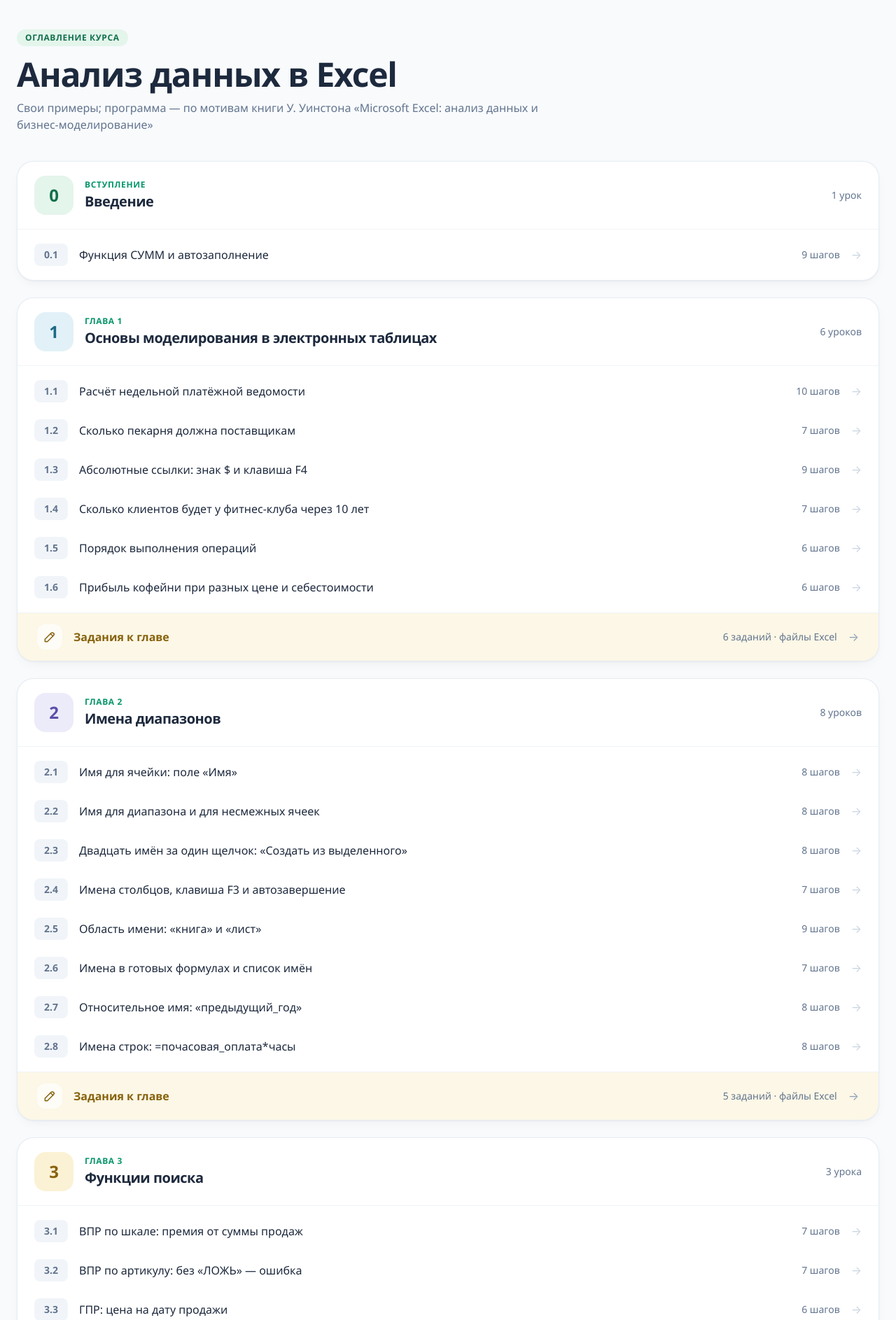
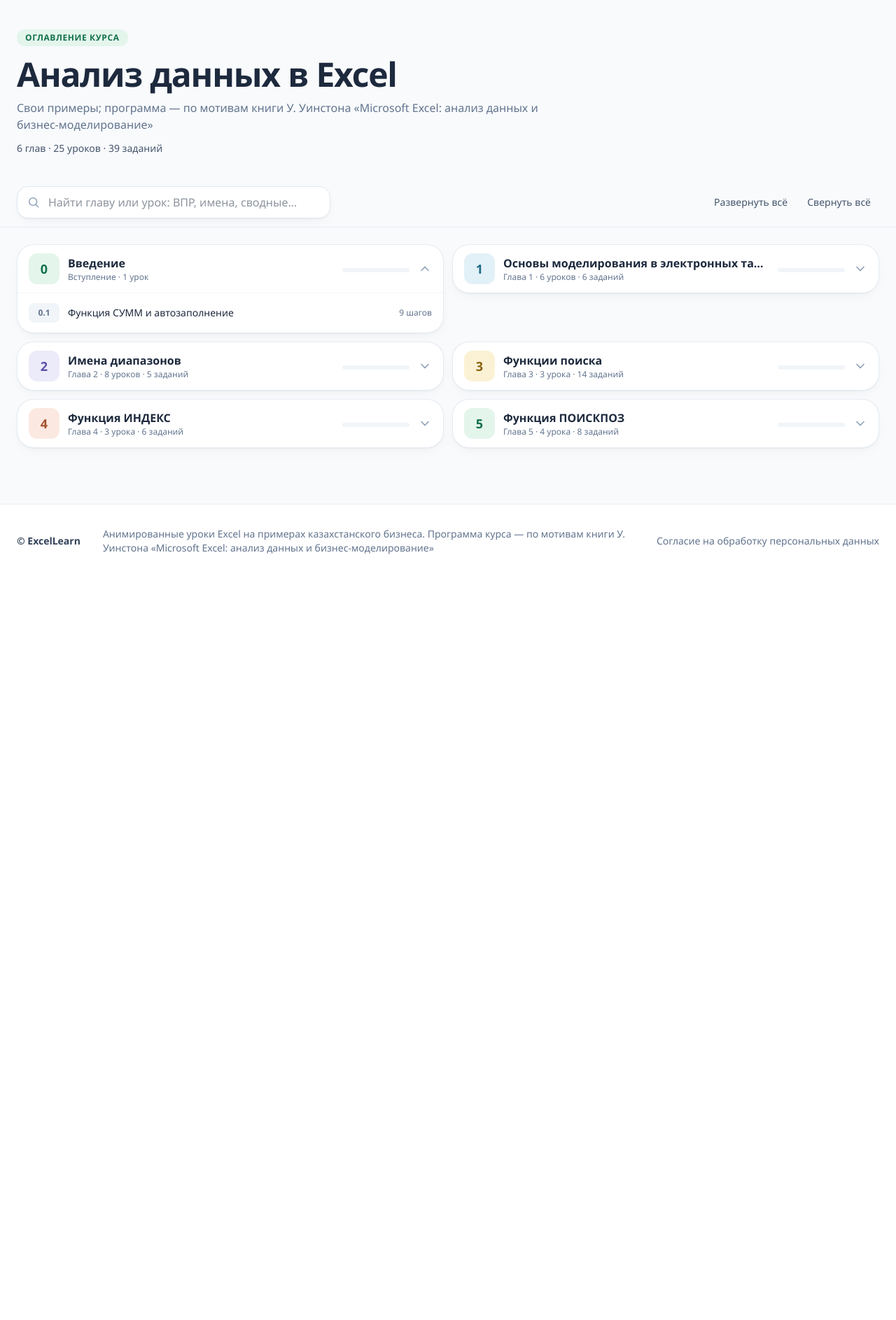
Before and after one commit to zhzhumabekov/ExcelLearn, a Django app: page /course/ in a window 1280 px wide. Shown: the part 65-1951 px from the top of the page at 70% size. After the commit the page ends 857 px from the top, so only its background shows below. Run offline with Django 5.2, Linux system fonts and the light colour scheme; style sheets or scripts are compiled from the project's sources.

Commit message:
feat(catalog): оглавление на 90 глав — компактные главы-аккордеоны, поиск и фильтр
- Главы — сворачиваемые строки (<details>) в две колонки: номер, название, число
  уроков и заданий, мини-полоса прогресса; уроки раскрываются по щелчку
- Сразу раскрыты главы с начатыми уроками, иначе первая непройденная (у гостя —
  по прогрессу в браузере); ссылка #chNN раскрывает и показывает главу
- Главы без уроков — приглушённые строки «уроки готовятся», их можно скрыть
- Поиск по названиям глав и уроков (липкая панель): совпали уроки — глава
  раскрыта и видны только они; после очистки раскрытие возвращается
- Кнопки «Развернуть всё» / «Свернуть всё»; счётчики глав, уроков и заданий
- e2e: раскрытие первой главы и по ссылке, поиск

Co-Authored-By: Claude Opus 5.5 <noreply@anthropic.com>

```diff
--- a/apps/catalog/templates/catalog/course.html
+++ b/apps/catalog/templates/catalog/course.html
@@ -8,68 +8,97 @@
     <p class="eyebrow">Оглавление курса</p>
     <h1 class="mt-4 text-4xl font-extrabold tracking-tight sm:text-5xl">{{ course.title }}</h1>
     {% if course.source %}<p class="mt-3 text-slate-500">{{ course.source }}</p>{% endif %}
+    <p class="mt-3 text-sm font-medium text-slate-600">
+      {{ chapters|length|ru_plural:"глава,главы,глав" }} · {{ lesson_count|ru_plural:"урок,урока,уроков" }} · {{ exercise_count|ru_plural:"задание,задания,заданий" }}
+    </p>
   </div>
 
+  {# Поиск и фильтры — static/js/course-page.js #}
+  <div class="sticky top-[65px] z-20 -mx-4 mt-8 flex flex-wrap items-center gap-3 border-b border-slate-200/70 bg-slate-50/95 px-4 py-3 backdrop-blur sm:-mx-6 sm:px-6" data-course-tools>
+    <label class="relative min-w-60 flex-1 sm:max-w-md">
+      <span class="sr-only">Поиск по главам и урокам</span>
+      <svg viewBox="0 0 24 24" class="pointer-events-none absolute top-1/2 left-3.5 size-5 -translate-y-1/2 text-slate-400" fill="none" stroke="currentColor" stroke-width="1.8" stroke-linecap="round" aria-hidden="true"><circle cx="11" cy="11" r="6.5"/><path d="m20 20-4.2-4.2"/></svg>
+      <input type="search" data-course-search placeholder="Найти главу или урок: ВПР, имена, сводные…"
+             class="w-full rounded-2xl border border-slate-200 bg-white py-2.5 pr-3 pl-11 shadow-soft transition focus:border-brand-500 focus:ring-4 focus:ring-brand-500/15 focus:outline-none">
+    </label>
+    {% if empty_count %}
+      <label class="flex cursor-pointer items-center gap-2 rounded-xl px-2 py-1.5 text-sm text-slate-600 hover:bg-slate-900/5">
+        <input type="checkbox" data-course-hide-empty class="size-4">
+        Скрыть главы без уроков <span class="text-slate-400">({{ empty_count }})</span>
+      </label>
+    {% endif %}
+    <span class="ml-auto flex gap-1 text-sm">
+      <button type="button" data-course-expand="1" class="nav-link">Развернуть всё</button>
+      <button type="button" data-course-expand="0" class="nav-link">Свернуть всё</button>
+    </span>
+  </div>
+  <p class="mt-8 hidden rounded-2xl bg-white px-5 py-4 text-slate-500" data-course-nothing>
+    Ничего не нашлось. Попробуйте другое слово — например, название функции.
+  </p>
+
   {# Статусы: у вошедшего — с сервера; у гостя их проставляет static/js/course-page.js из браузера #}
-  <ol class="mt-10 space-y-6" data-course data-guest="{{ user.is_authenticated|yesno:'0,1' }}">
+  <ol class="mt-6 grid items-start gap-3 lg:grid-cols-2" data-course data-guest="{{ user.is_authenticated|yesno:'0,1' }}">
     {% for entry in chapters %}
-      <li class="card scroll-mt-24 overflow-hidden" id="{{ entry.chapter.id }}" data-chapter>
-        <div class="flex flex-wrap items-center gap-4 px-5 py-5 sm:px-6">
-          <span class="grid size-14 flex-none place-items-center rounded-2xl {% cycle 'bg-mint text-mint-ink' 'bg-sky text-sky-ink' 'bg-lavender text-lavender-ink' 'bg-butter text-butter-ink' 'bg-peach text-peach-ink' %} font-display text-2xl font-extrabold">
-            {{ entry.chapter.number }}
+      {% cycle 'bg-mint text-mint-ink' 'bg-sky text-sky-ink' 'bg-lavender text-lavender-ink' 'bg-butter text-butter-ink' 'bg-peach text-peach-ink' as tone silent %}
+      <li class="scroll-mt-40" id="{{ entry.chapter.id }}" data-chapter data-number="{{ entry.chapter.number }}"
+          data-search="{{ entry.chapter.title|lower }}" {% if not entry.lessons %}data-empty{% endif %}>
+        {% if entry.lessons %}
+          <details class="card group overflow-hidden" {% if entry.open %}open{% endif %}>
+            <summary class="flex cursor-pointer list-none items-center gap-3 px-4 py-3 transition hover:bg-slate-50 [&::-webkit-details-marker]:hidden">
+              <span class="grid size-11 flex-none place-items-center rounded-xl {{ tone }} font-display text-lg font-extrabold">{{ entry.chapter.number }}</span>
+              <h2 class="min-w-0 flex-1">
+                <span class="block truncate font-bold">{{ entry.chapter.title }}</span>
+                <span class="block text-xs text-slate-500">
+                  {% if entry.chapter.number %}Глава {{ entry.chapter.number }}{% else %}Вступление{% endif %}
+                  · {{ entry.lessons|length|ru_plural:"урок,урока,уроков" }}{% if entry.exercise_count %} · {{ entry.exercise_count|ru_plural:"задание,задания,заданий" }}{% endif %}
                 </span>
-          <h2 class="min-w-0 flex-1">
-            <span class="block text-xs font-bold tracking-wider text-brand-600 uppercase">
-              {% if entry.chapter.number %}Глава {{ entry.chapter.number }}{% else %}Вступление{% endif %}
+              </h2>
+              <span class="hidden w-24 flex-none text-right sm:block">
+                <span class="block text-xs font-medium text-slate-500" data-chapter-percent>{% if user.is_authenticated %}пройдено {{ entry.percent }}%{% endif %}</span>
+                <span class="mt-1 block h-1.5 overflow-hidden rounded-full bg-slate-100">
+                  <span class="block h-full rounded-full bg-brand-500" style="width: {{ entry.percent }}%" data-chapter-bar></span>
                 </span>
-            <span class="mt-0.5 block text-xl font-bold tracking-tight">{{ entry.chapter.title }}</span>
-          </h2>
-          {% if entry.lessons %}
-            <div class="w-full sm:w-44">
-              <span class="block text-right text-sm font-medium text-slate-500" data-chapter-percent>
-                {% if user.is_authenticated %}пройдено {{ entry.percent }}%{% else %}{{ entry.lessons|length|ru_plural:"урок,урока,уроков" }}{% endif %}
               </span>
-              {% if user.is_authenticated %}
-                <span class="mt-1.5 block h-2 overflow-hidden rounded-full bg-slate-100">
-                  <span class="block h-full rounded-full bg-brand-500" style="width: {{ entry.percent }}%"></span>
-                </span>
-              {% endif %}
-            </div>
-          {% endif %}
-        </div>
-        {% if entry.lessons %}
-          <ol class="border-t border-slate-100 p-2">
+              <svg viewBox="0 0 24 24" class="size-5 flex-none text-slate-400 transition group-open:rotate-180" fill="none" stroke="currentColor" stroke-width="2" stroke-linecap="round" aria-hidden="true"><path d="m6 9 6 6 6-6"/></svg>
+            </summary>
+            <ol class="border-t border-slate-100 p-1.5">
               {% for item in entry.lessons %}
-              <li data-lesson="{{ item.lesson.id }}" data-steps="{{ item.lesson.steps|length }}">
+                <li data-lesson="{{ item.lesson.id }}" data-steps="{{ item.lesson.steps|length }}" data-search="{{ item.lesson.title|lower }}">
                   <a href="{% url 'catalog:lesson' item.lesson.id %}"
-                   class="group flex items-center gap-4 rounded-2xl px-3 py-3 transition hover:bg-slate-50 sm:px-4">
-                  <span class="grid h-8 w-12 flex-none place-items-center rounded-lg bg-slate-100 text-sm font-semibold tabular-nums text-slate-500 transition group-hover:bg-mint group-hover:text-mint-ink">{{ entry.chapter.number }}.{{ item.lesson.order }}</span>
-                  <span class="flex-1 font-medium">{{ item.lesson.title }}</span>
-                  <span class="text-sm whitespace-nowrap" data-status>
+                     class="group/l flex items-center gap-3 rounded-xl px-2.5 py-2 transition hover:bg-slate-50">
+                    <span class="grid h-7 w-11 flex-none place-items-center rounded-lg bg-slate-100 text-xs font-semibold tabular-nums text-slate-500 transition group-hover/l:bg-mint group-hover/l:text-mint-ink">{{ entry.chapter.number }}.{{ item.lesson.order }}</span>
+                    <span class="flex-1 text-sm font-medium">{{ item.lesson.title }}</span>
+                    <span class="text-xs whitespace-nowrap" data-status>
                       {% if item.progress.completed %}
-                      <span class="rounded-full bg-mint px-2.5 py-1 font-semibold text-mint-ink">✓ Пройден</span>
+                        <span class="rounded-full bg-mint px-2 py-0.5 font-semibold text-mint-ink">✓ Пройден</span>
                       {% elif item.progress %}
-                      <span class="rounded-full bg-butter px-2.5 py-1 font-semibold text-butter-ink">Шаг {{ item.progress.last_step|add:1 }} из {{ item.lesson.steps|length }}</span>
+                        <span class="rounded-full bg-butter px-2 py-0.5 font-semibold text-butter-ink">Шаг {{ item.progress.last_step|add:1 }} из {{ item.lesson.steps|length }}</span>
                       {% else %}
                         <span class="text-slate-500">{{ item.lesson.steps|length|ru_plural:"шаг,шага,шагов" }}</span>
                       {% endif %}
                     </span>
-                  <span class="text-slate-300 transition group-hover:translate-x-0.5 group-hover:text-brand-500" aria-hidden="true">→</span>
                   </a>
                 </li>
               {% endfor %}
             </ol>
             {% if entry.exercise_count %}
               <a href="{% url 'catalog:exercises' entry.chapter.id %}" data-exercises
-               class="group flex items-center gap-4 border-t border-slate-100 bg-butter/60 px-5 py-4 transition hover:bg-butter sm:px-7">
-              <span class="grid size-9 flex-none place-items-center rounded-xl bg-white/70 text-butter-ink">{% include "_icon.html" with name="pencil" cls="size-5" %}</span>
+                 class="group/e flex items-center gap-3 border-t border-slate-100 bg-butter/60 px-4 py-2.5 text-sm transition hover:bg-butter">
+                <span class="grid size-7 flex-none place-items-center rounded-lg bg-white/70 text-butter-ink">{% include "_icon.html" with name="pencil" cls="size-4" %}</span>
                 <span class="flex-1 font-semibold text-butter-ink">Задания к главе</span>
-              <span class="text-sm text-slate-500">{{ entry.exercise_count|ru_plural:"задание,задания,заданий" }} · файлы Excel</span>
-              <span class="text-slate-400 transition group-hover:translate-x-0.5" aria-hidden="true">→</span>
+                <span class="text-xs text-slate-500">{{ entry.exercise_count|ru_plural:"задание,задания,заданий" }} · файлы Excel</span>
+                <span class="text-slate-400 transition group-hover/e:translate-x-0.5" aria-hidden="true">→</span>
               </a>
             {% endif %}
+          </details>
         {% else %}
-          <p class="border-t border-slate-100 px-6 py-4 text-sm text-slate-500">Уроки готовятся.</p>
+          <div class="flex items-center gap-3 rounded-3xl border border-dashed border-slate-200 px-4 py-3 text-slate-400">
+            <span class="grid size-11 flex-none place-items-center rounded-xl bg-slate-100 font-display text-lg font-extrabold">{{ entry.chapter.number }}</span>
+            <h2 class="min-w-0 flex-1">
+              <span class="block truncate font-semibold text-slate-500">{{ entry.chapter.title }}</span>
+              <span class="block text-xs">Глава {{ entry.chapter.number }} · уроки готовятся</span>
+            </h2>
+          </div>
         {% endif %}
       </li>
     {% endfor %}
--- a/apps/catalog/views.py
+++ b/apps/catalog/views.py
@@ -42,7 +42,28 @@ def course(request):
                 "exercise_count": len(registry.exercises.get(entry.chapter.id, ())),
             }
         )
-    return render(request, "catalog/course.html", {"course": registry.course, "chapters": chapters})
+    # Сразу раскрыты главы с начатыми уроками; если таких нет — первая глава, где есть что проходить
+    started = {
+        entry["chapter"].id
+        for entry in chapters
+        if any(item["progress"] and not item["progress"].completed for item in entry["lessons"])
+    }
+    if not started:
+        first = next((e["chapter"].id for e in chapters if e["lessons"] and e["done"] < len(e["lessons"])), None)
+        started = {first} if first else set()
+    for entry in chapters:
+        entry["open"] = entry["chapter"].id in started
+    return render(
+        request,
+        "catalog/course.html",
+        {
+            "course": registry.course,
+            "chapters": chapters,
+            "lesson_count": sum(len(entry["lessons"]) for entry in chapters),
+            "exercise_count": sum(entry["exercise_count"] for entry in chapters),
+            "empty_count": sum(1 for entry in chapters if not entry["lessons"]),
+        },
+    )
 
 
 def lesson(request, lesson_id: str):
--- a/static/js/course-page.js
+++ b/static/js/course-page.js
@@ -1,17 +1,21 @@
-// Оглавление у гостя: статусы уроков и процент по главам из прогресса в браузере.
-// У вошедшего всё уже отрисовано сервером (data-guest="0").
+// Оглавление: статусы гостя из браузера, раскрытие глав, поиск и фильтры.
+// У вошедшего статусы и раскрытые главы уже отрисованы сервером (data-guest="0").
 (() => {
   const course = document.querySelector("[data-course]");
-  if (!course || course.dataset.guest !== "1") return;
+  if (!course) return;
+  const chapters = [...course.querySelectorAll("[data-chapter]")];
+  const details = (chapter) => chapter.querySelector("details");
+
+  // ---------- Статусы гостя ----------
+  if (course.dataset.guest === "1") {
     const progress = window.guestProgress.all();
-
     const status = (html) => {
       const span = document.createElement("span");
       span.innerHTML = html;
       return span.firstElementChild;
     };
-
-  for (const chapter of course.querySelectorAll("[data-chapter]")) {
+    const started = [];
+    for (const chapter of chapters) {
       const lessons = chapter.querySelectorAll("[data-lesson]");
       let done = 0;
       for (const li of lessons) {
@@ -20,17 +24,77 @@
         const cell = li.querySelector("[data-status]");
         if (item.completed) {
           done++;
-        cell.replaceChildren(status('<span class="rounded-full bg-mint px-2.5 py-1 font-semibold text-mint-ink">✓ Пройден</span>'));
+          cell.replaceChildren(status('<span class="rounded-full bg-mint px-2 py-0.5 font-semibold text-mint-ink">✓ Пройден</span>'));
         } else {
-        const text = `Шаг ${item.step + 1} из ${li.dataset.steps}`;
-        const span = status('<span class="rounded-full bg-butter px-2.5 py-1 font-semibold text-butter-ink"></span>');
-        span.textContent = text;
+          const span = status('<span class="rounded-full bg-butter px-2 py-0.5 font-semibold text-butter-ink"></span>');
+          span.textContent = `Шаг ${item.step + 1} из ${li.dataset.steps}`;
           cell.replaceChildren(span);
+          started.push(chapter);
         }
       }
       const percent = chapter.querySelector("[data-chapter-percent]");
       if (percent && lessons.length && Object.keys(progress).length) {
-      percent.textContent = `пройдено ${Math.round((100 * done) / lessons.length)}%`;
+        const value = Math.round((100 * done) / lessons.length);
+        percent.textContent = `пройдено ${value}%`;
+        chapter.querySelector("[data-chapter-bar]").style.width = `${value}%`;
       }
     }
+    // Раскрыть главы с начатыми уроками (сервер у гостя раскрывает первую главу)
+    if (started.length) for (const chapter of chapters) if (details(chapter)) details(chapter).open = started.includes(chapter);
+  }
+
+  // ---------- Переход по ссылке #chNN (хлебные крошки урока): раскрыть главу ----------
+  const openFromHash = () => {
+    const id = location.hash.slice(1);
+    const target = id ? document.getElementById(id) : null;
+    if (target?.matches("[data-chapter]") && details(target)) {
+      details(target).open = true;
+      target.scrollIntoView({ block: "start" });
+    }
+  };
+  openFromHash();
+  window.addEventListener("hashchange", openFromHash);
+
+  // ---------- Развернуть / свернуть всё ----------
+  for (const button of document.querySelectorAll("[data-course-expand]")) {
+    button.addEventListener("click", () => {
+      for (const chapter of chapters) if (details(chapter) && !chapter.hidden) details(chapter).open = button.dataset.courseExpand === "1";
+    });
+  }
+
+  // ---------- Поиск и «Скрыть главы без уроков» ----------
+  const search = document.querySelector("[data-course-search]");
+  const hideEmpty = document.querySelector("[data-course-hide-empty]");
+  const nothing = document.querySelector("[data-course-nothing]");
+  const norm = (text) => text.toLowerCase().replaceAll("ё", "е").trim();
+  const opened = new Map(); // раскрытие до поиска — вернуть, когда строку очистят
+
+  const apply = () => {
+    const query = norm(search?.value ?? "");
+    if (query && !opened.size) for (const chapter of chapters) if (details(chapter)) opened.set(chapter, details(chapter).open);
+    let shown = 0;
+    for (const chapter of chapters) {
+      const lessons = [...chapter.querySelectorAll("[data-lesson]")];
+      let visible = !(hideEmpty?.checked && chapter.hasAttribute("data-empty"));
+      if (query) {
+        const byChapter = norm(chapter.dataset.search).includes(query) || chapter.dataset.number === query;
+        const hits = lessons.filter((li) => norm(li.dataset.search).includes(query));
+        // Совпала глава — видны все её уроки; совпали уроки — только они, глава раскрыта
+        for (const li of lessons) li.hidden = !byChapter && !hits.includes(li);
+        visible &&= byChapter || hits.length > 0;
+        if (details(chapter) && hits.length) details(chapter).open = true;
+      } else {
+        for (const li of lessons) li.hidden = false;
+      }
+      chapter.hidden = !visible;
+      if (visible) shown++;
+    }
+    if (!query && opened.size) {
+      for (const [chapter, open] of opened) details(chapter).open = open;
+      opened.clear();
+    }
+    nothing.classList.toggle("hidden", shown > 0);
+  };
+  search?.addEventListener("input", apply);
+  hideEmpty?.addEventListener("change", apply);
 })();
```
Also changed, not shown: e2e/test_catalog.py (+34 -0 lines). Lines whose indentation alone changed are shown as unchanged.
